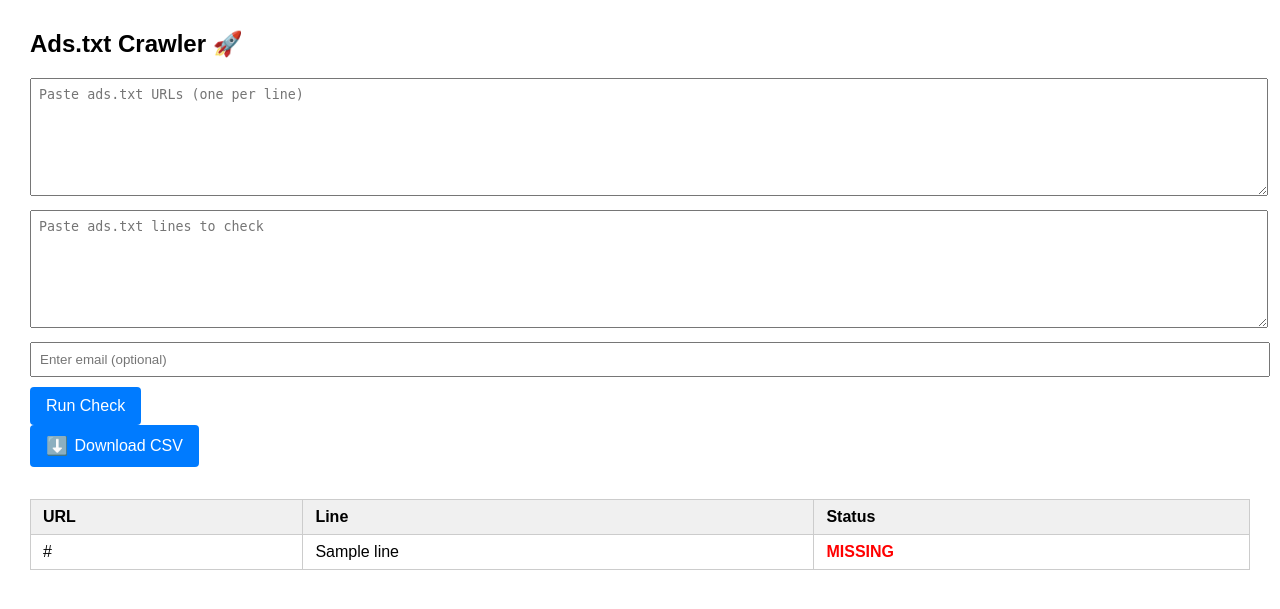
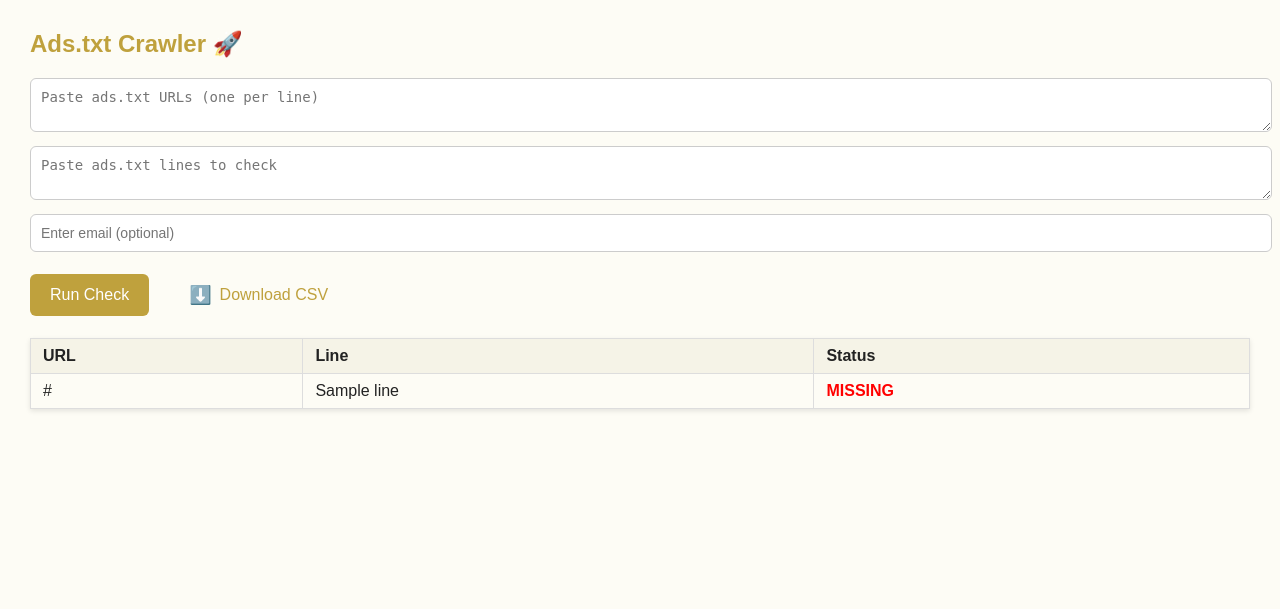
Before and after one commit to santhoshgworkmail-cloud/ads-txt-crawler, a Flask app: template templates/index.html in a window 1280 px wide. Shown: the top 609 px of the page. Run offline with Flask 3, Linux system fonts and the light colour scheme; the template is opened without the code that fills it: most values are stand-ins (such as "Sample title", 1, 10 or a date in 2020).

Commit message:
Updated UI: luxury buttons and download CSV styling

```diff
--- a/templates/index.html
+++ b/templates/index.html
@@ -4,19 +4,98 @@
     <meta charset="UTF-8">
     <title>Ads.txt Crawler 🚀</title>
     <style>
-        body { font-family: Arial, sans-serif; margin: 30px; }
-        h2 { margin-bottom: 20px; }
-        textarea { width: 100%; height: 100px; padding: 8px; margin-bottom: 10px; }
-        input[type="email"] { width: 100%; padding: 8px; margin-bottom: 10px; }
-        button { background-color:#007BFF; color:white; border:none; padding:10px 16px; font-size:16px; cursor:pointer; border-radius:4px; }
-        button:hover { background-color:#0056b3; }
-        table { width: 100%; border-collapse: collapse; margin-top: 20px; }
-        th, td { padding: 8px 12px; border: 1px solid #ccc; text-align: left; }
-        th { background-color: #f0f0f0; }
-        .found { color: green; font-weight: bold; }
-        .missing { color: red; font-weight: bold; }
-        #download-csv-btn { display: inline-flex; align-items: center; margin-bottom: 12px; }
-        #download-csv-btn span { margin-right: 6px; font-size: 18px; }
+        body {
+            font-family: 'Arial', sans-serif;
+            background-color: #fdfcf5;
+            color: #222;
+            margin: 30px;
+        }
+
+        h2 {
+            color: #bfa13d; /* luxury gold */
+            margin-bottom: 20px;
+        }
+
+        textarea, input[type="email"] {
+            width: 100%;
+            padding: 10px;
+            margin-bottom: 10px;
+            font-size: 14px;
+            border: 1px solid #ccc;
+            border-radius: 6px;
+        }
+
+        .button-wrapper {
+            display: flex;
+            align-items: center;
+            gap: 20px;
+            margin-top: 10px;
+        }
+
+        button {
+            background-color: #bfa13d; /* luxury gold */
+            color: #fff;
+            border: none;
+            border-radius: 6px;
+            padding: 12px 20px;
+            font-size: 16px;
+            cursor: pointer;
+            transition: all 0.3s ease;
+        }
+
+        button:hover {
+            background-color: #8c741f; /* darker gold */
+        }
+
+        #download-csv-btn {
+            display: inline-flex;
+            align-items: center;
+            font-size: 16px;
+            text-decoration: none;
+            color: #bfa13d;
+            cursor: pointer;
+            background: none;
+            border: none;
+            padding: 12px 20px;
+            border-radius: 6px;
+            transition: all 0.3s ease;
+        }
+
+        #download-csv-btn span {
+            margin-right: 8px;
+            font-size: 18px;
+        }
+
+        #download-csv-btn:hover {
+            color: #8c741f;
+        }
+
+        table {
+            width: 100%;
+            border-collapse: collapse;
+            margin-top: 20px;
+            box-shadow: 0 2px 5px rgba(0,0,0,0.1);
+        }
+
+        th, td {
+            padding: 8px 12px;
+            border: 1px solid #ddd;
+            text-align: left;
+        }
+
+        th {
+            background-color: #f5f3e7;
+        }
+
+        .found {
+            color: green;
+            font-weight: bold;
+        }
+
+        .missing {
+            color: red;
+            font-weight: bold;
+        }
     </style>
 </head>
 <body>
@@ -27,13 +106,16 @@
         <textarea name="lines" placeholder="Paste ads.txt lines to check">{{ request.form.get('lines', '') }}</textarea>
 
         <input type="email" name="email" placeholder="Enter email (optional)" value="{{ request.form.get('email', '') }}">
-        <button type="submit">Run Check</button>
+
+        <div class="button-wrapper">
+            <button type="submit">Run Check</button>
+            {% if results %}
+            <button type="button" id="download-csv-btn"><span>⬇️</span>Download CSV</button>
+            {% endif %}
+        </div>
     </form>
 
     {% if results %}
-        <!-- Modern Download Button -->
-        <button id="download-csv-btn"><span>⬇️</span>Download CSV</button>
-
         <!-- Results Table -->
         <table>
             <tr>
@@ -61,16 +143,19 @@
         form.method = "POST";
         form.style.display = "none";
 
+        // Copy URLs
         const urlsInput = document.createElement("input");
         urlsInput.name = "urls";
         urlsInput.value = document.querySelector("textarea[name='urls']").value;
         form.appendChild(urlsInput);
 
+        // Copy lines
         const linesInput = document.createElement("input");
         linesInput.name = "lines";
         linesInput.value = document.querySelector("textarea[name='lines']").value;
         form.appendChild(linesInput);
 
+        // Set download flag
         const downloadInput = document.createElement("input");
         downloadInput.name = "download";
         downloadInput.value = "csv";
```
